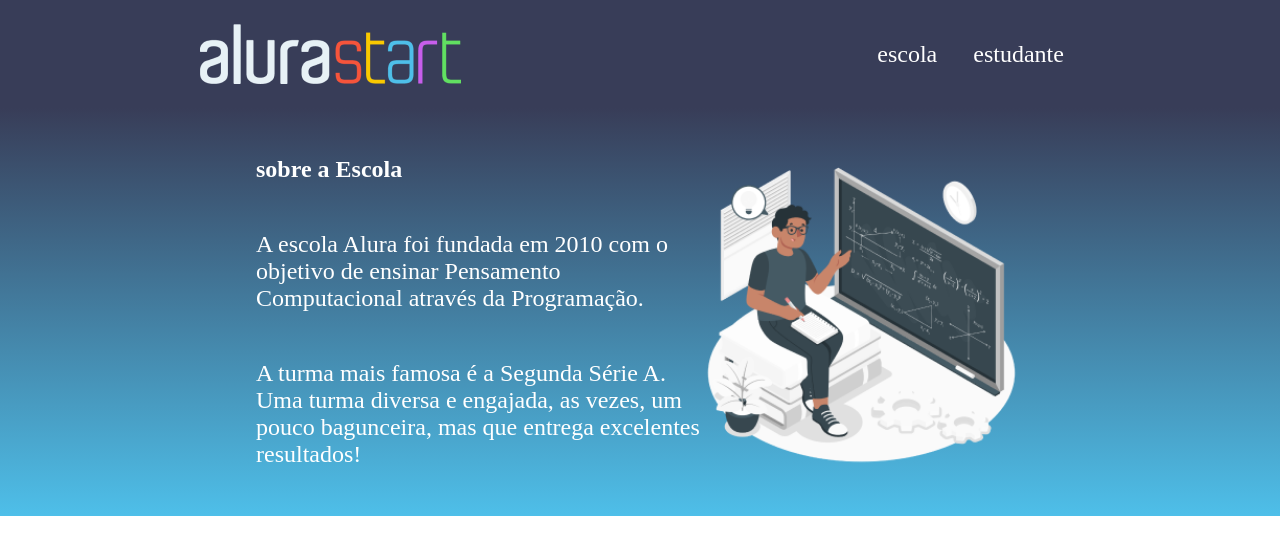
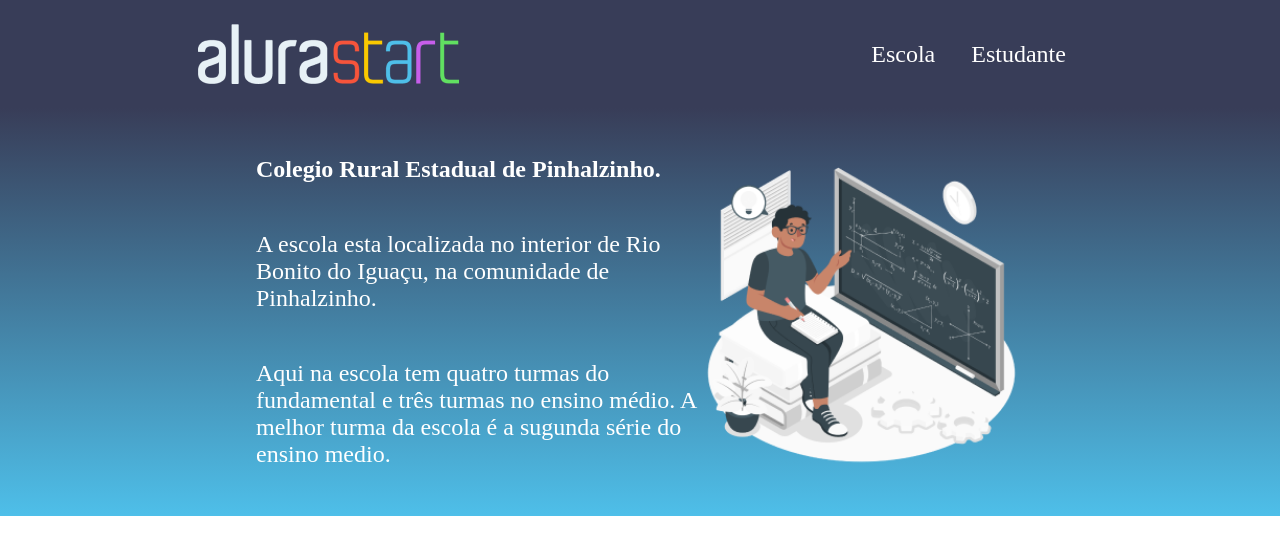
Before and after one commit to gabivieiraa/site-turma, a plain HTML site: page index.html in a window 1280 px wide. Drawn offline with Linux system fonts and the light colour scheme.

Commit message:
Add files via upload
!

```diff
--- a/index.html
+++ b/index.html
@@ -5,7 +5,6 @@
     <meta http-equiv="X-UA-Compatible" content="IE=edge">
     <meta name="viewport" content="width=device-width, initial-scale=1.0">
     <title>site da turma</title>
-    <link rel="stylesheet" href="style.css">
     <link rel="stylesheet" href="style.css">
 
 
@@ -15,8 +14,8 @@
 
     <img class="cabeçalho" src="alurastart logo 1 (1).png" alt="">
     <ul class="cabeçalho-Lista">
-        <li class="cabeçalho-Lista-item"> escola</li>
-        <li class="cabeçalho-Lista-item">estudante</li>
+        <li class="cabeçalho-Lista-item"> Escola</li>
+        <li class="cabeçalho-Lista-item">Estudante</li>
 
 
     </ul>
@@ -28,9 +27,9 @@
 <section class="escola">
 
     <div class="escola-div-conteudo">
-<h2 class="escola-titulo">sobre a Escola</h2>
-<p class="escola-texto-um"> A escola Alura foi fundada em 2010 com o objetivo de ensinar Pensamento Computacional através da Programação.  </p>
-<p class="escola-texto-dois">  A turma mais famosa é a Segunda Série A. Uma turma diversa e engajada, as vezes, um pouco bagunceira, mas que entrega excelentes resultados!</p>
+<h2 class="escola-titulo">Colegio Rural Estadual de Pinhalzinho.</h2>
+<p class="escola-texto-um"> A escola esta localizada no interior de Rio Bonito do Iguaçu, na comunidade de Pinhalzinho. </p>
+<p class="escola-texto-dois">  Aqui na escola tem quatro turmas do fundamental e três turmas no ensino médio. A melhor turma da escola é a sugunda série do ensino medio. </p>
 
     </div>
 <img class="escola-imagem" src="Formula-amico 1 (4).png" alt="">
```
